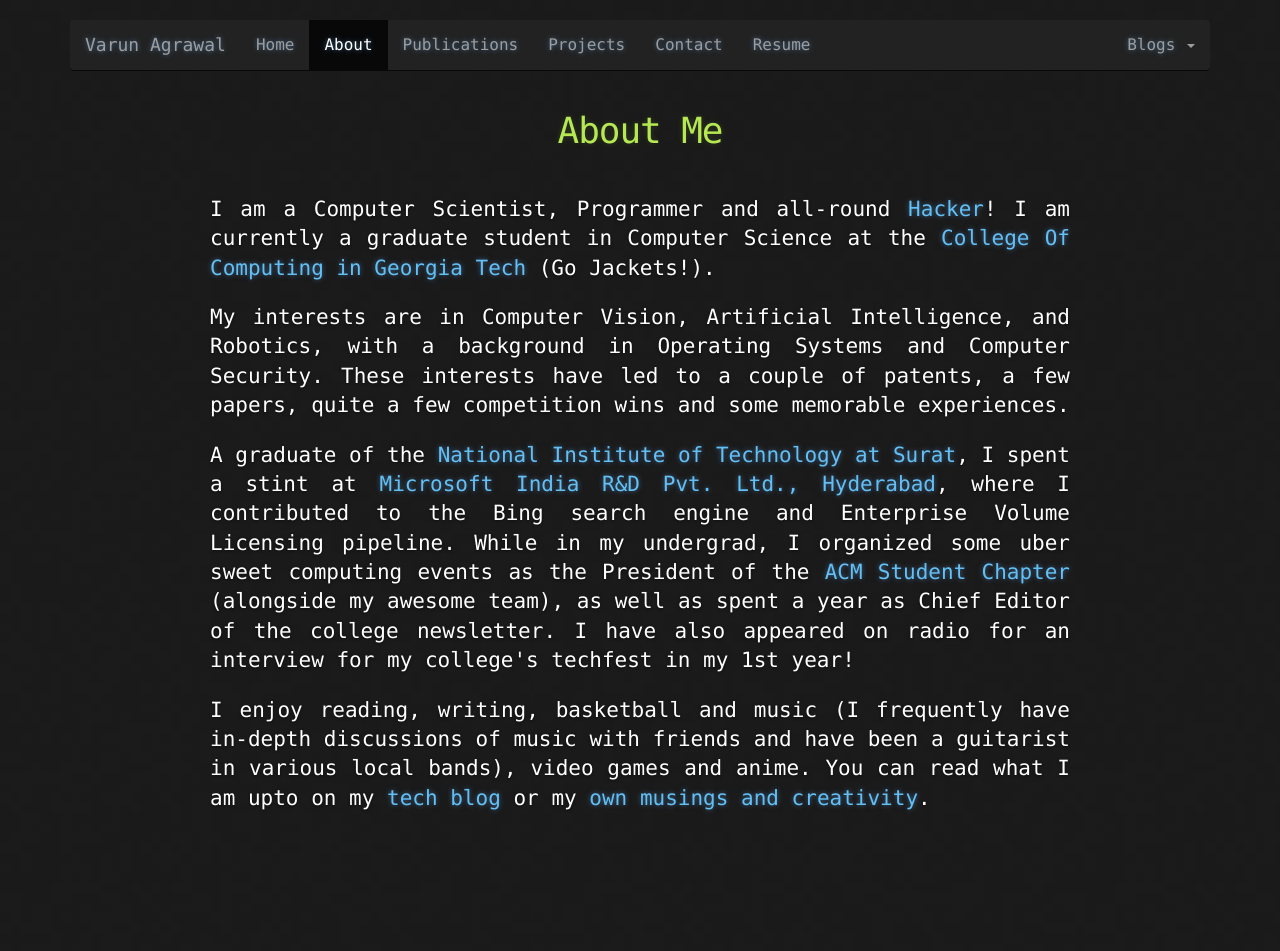
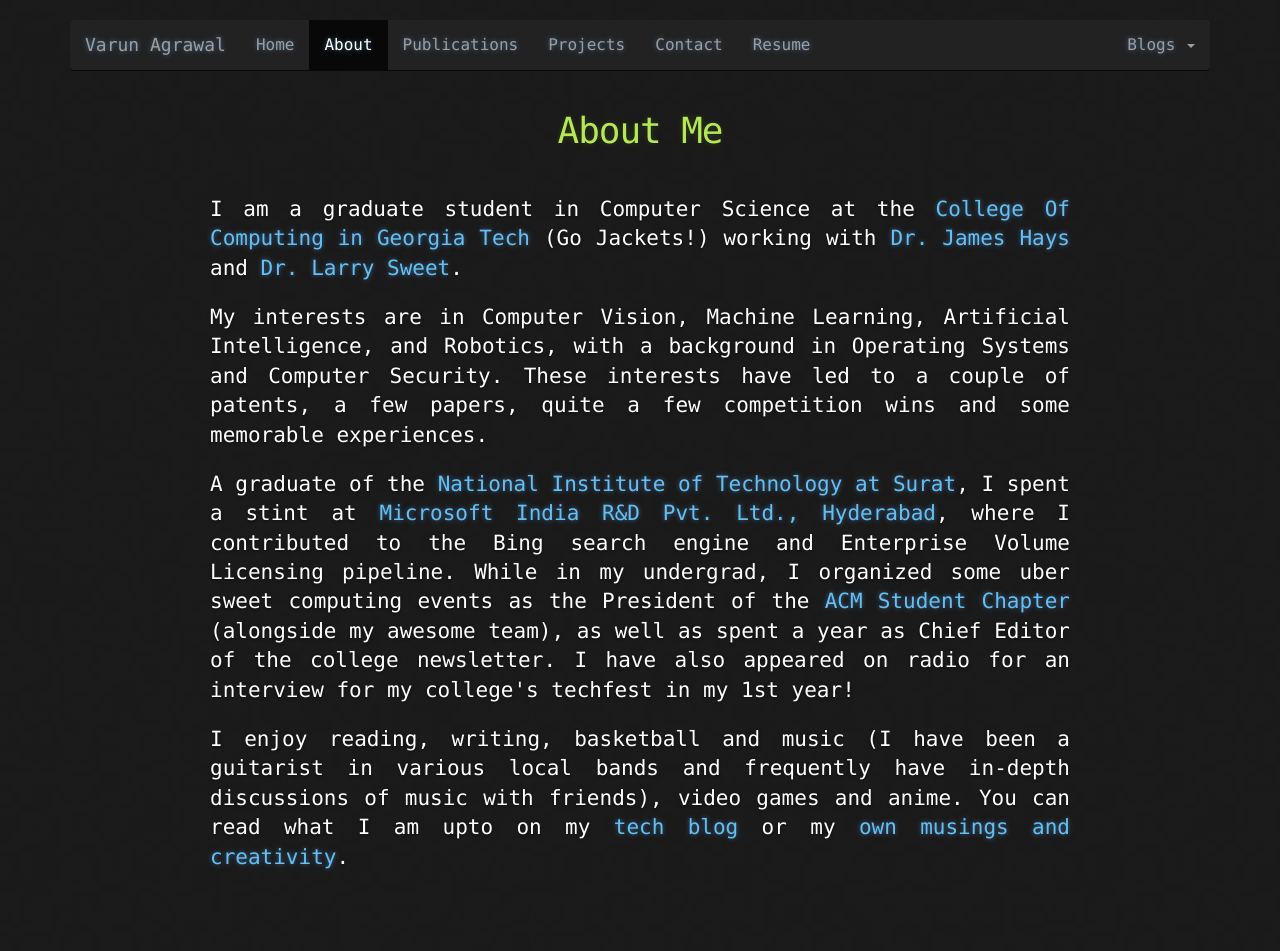
Before and after one commit to varunagrawal/varunagrawal.github.io, a Jekyll site: the page built from about.html, in a window 1280 px wide. Built offline with Jekyll 4.4.1, drawn with Linux system fonts in a browser that asks for light colours; nearby versions of some CDN libraries.

Commit message:
updated info

```diff
--- a/about.html
+++ b/about.html
@@ -16,31 +16,20 @@ permalink: /about/
 
         <div style="text-align:justify;">
             <p class="lead">
-                I am a Computer Scientist, Programmer and all-round <a
-                    href="http://www.catb.org/esr/faqs/hacker-howto.html" target="_blank" data-toggle="tooltip"
-                    data-placement="left" title="As defined by Eric S. Raymond">Hacker</a>!
-                I am currently a graduate student in Computer Science at the <a href="http://cc.gatech.edu/">College Of Computing in Georgia Tech</a> (Go Jackets!).
+                I am a graduate student in Computer Science at the <a href="http://cc.gatech.edu/">College Of Computing in Georgia Tech</a> (Go Jackets!) working with <a href="http://www.cc.gatech.edu/~hays/" target="_blank">Dr. James Hays</a> and <a href="http://robotics.gatech.edu/team/faculty/sweet" target="_blank">Dr. Larry Sweet</a>.
             </p>
 
             <p class="lead">
-                My interests are in Computer Vision, Artificial Intelligence, and Robotics, with a background in Operating Systems and Computer Security. These interests have led to a couple of patents, a few papers, quite a few competition wins and some memorable experiences.
+                My interests are in Computer Vision, Machine Learning, Artificial Intelligence, and Robotics, with a background in Operating Systems and Computer Security. These interests have led to a couple of patents, a few papers, quite a few competition wins and some memorable experiences.
             </p>
 
             <p class="lead">
                 A graduate of the <a href="http://svnit.ac.in/" target="_blank">National Institute of Technology at
-                Surat</a>, I spent a stint at <a href="https://www.microsoft.com/en-in/about/">Microsoft India R&D Pvt. Ltd., Hyderabad</a>, where I contributed to the Bing
-                search engine and Enterprise Volume Licensing pipeline. While in my undergrad, I organized some uber sweet
-                computing events as the President of the <a target="_blank" href="http://nitsurat.acm.org/">ACM Student
-                Chapter</a> (alongside my awesome team), as well as spent a year as Chief Editor of the college
-                newsletter. I have also appeared on radio for an interview for my college's techfest in my 1st year!
+                Surat</a>, I spent a stint at <a href="https://www.microsoft.com/en-in/about/">Microsoft India R&D Pvt. Ltd., Hyderabad</a>, where I contributed to the Bing search engine and Enterprise Volume Licensing pipeline. While in my undergrad, I organized some uber sweet computing events as the President of the <a target="_blank" href="http://nitsurat.acm.org/">ACM Student Chapter</a> (alongside my awesome team), as well as spent a year as Chief Editor of the college newsletter. I have also appeared on radio for an interview for my college's techfest in my 1st year!
             </p>
 
             <p class="lead">
-                I enjoy reading, writing, basketball and music (I frequently have in-depth discussions of music with
-                friends and have been a guitarist in various local bands), video games and anime. You can read what I am
-                upto on my <a href="https://computercalledvarun.wordpress.com/"
-                              target="_blank">tech blog</a> or my <a href="https://varunagrawal.wordpress.com/"
-                                                                     target="_blank">own musings and creativity</a>.
+                I enjoy reading, writing, basketball and music (I have been a guitarist in various local bands and frequently have in-depth discussions of music with friends), video games and anime. You can read what I am upto on my <a href="https://computercalledvarun.wordpress.com/" target="_blank">tech blog</a> or my <a href="https://varunagrawal.wordpress.com/" target="_blank">own musings and creativity</a>.
             </p>
 
         </div>
--- a/index.html
+++ b/index.html
@@ -15,7 +15,9 @@ title: Varun Agrawal Online
                 </figure>
 
                 <div class="greeting col-xs-12 col-sm-12 col-md-6">
-                    <h2 class="special-h2">'((Computer Scientist) (Gastronome) (Musician) (Grammar Nazi) (Bibliophile))</h2>
+                    <h2 class="special-h2">'((Computer Scientist) (<a
+                    href="http://www.catb.org/esr/faqs/hacker-howto.html" target="_blank" data-toggle="tooltip"
+                    data-placement="top" title="As defined by Eric S. Raymond">Hacker</a>) (Gastronome) (Musician) (Grammar Nazi) (Bibliophile))</h2>
                     <br/><br/>
                     <h4 id="quote"></h4>
                     <!--p class="lead">This is my space on the web.</p-->
```
